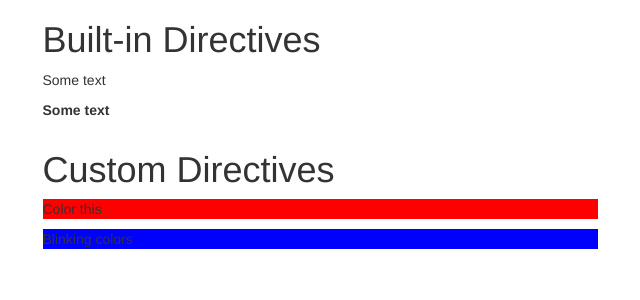
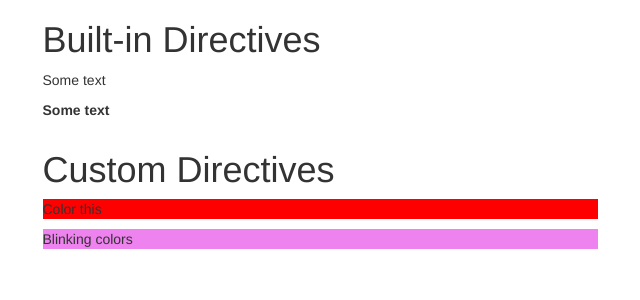
Before and after one commit to WojciechGladalski/Vue-Udemy, a Vue app: page / in a window 1280 px wide. Shown: the top 300 px of the page, without its empty margins (320-960 px from the left). Built offline with nearby package versions, Linux system fonts and the light colour scheme.

Commit message:
przekazywanie obiektu w customowej dyrektywie

```diff
--- a/src/App.vue
+++ b/src/App.vue
@@ -11,7 +11,7 @@
             <div class="col-xs-12 col-sm-8 col-sm-offset-2 col-md-6 col-md-offset-3">
                 <h1>Custom Directives</h1>
                 <p v-highlight:background.delayed="'red'">Color this</p>
-                <p v-local-text-highlight:background.delayed.blink="'blue'">Blinking colors</p>
+                <p v-local-text-highlight:background.delayed.blink="{mainColor: 'violet', secondColor: 'pink', delay: 500}">Blinking colors</p>
             </div>
         </div>
     </div>
@@ -28,8 +28,8 @@
                         delay = 3000
                     }
                     if (binding.modifiers['blink']) {
-                        let mainColor = binding.value
-                        let secondColor = 'yellow'
+                        let mainColor = binding.value.mainColor
+                        let secondColor = binding.value.secondColor
                         let currentColor = mainColor
                         setTimeout(()=> {
                             setInterval(()=> {
@@ -39,7 +39,7 @@
                                 } else {
                                     el.style.color = currentColor
                                 }
-                            }, 1000)
+                            }, binding.value.delay)
                         }, delay)
                     } else {
                         setTimeout(()=> {
```
